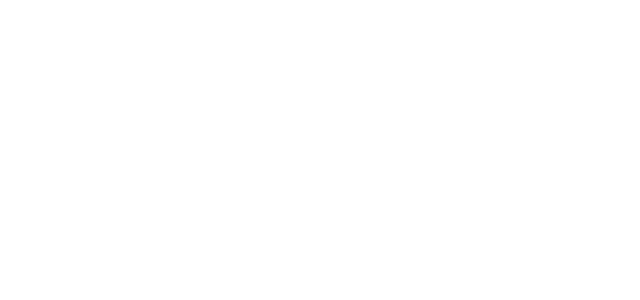
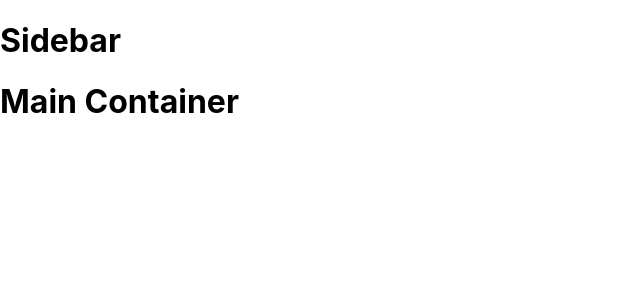
Before and after one commit to nilankh/slack-clone, a React (Create React App) app: page /slack in a window 1280 px wide. Shown: the top 300 px of the page, without its empty margins (0-640 px from the left). Built offline with nearby package versions, Linux system fonts and the light colour scheme.

Commit message:
Add sidebar, MainContainer, slack component

```diff
--- a/src/components/App.js
+++ b/src/components/App.js
@@ -1,6 +1,7 @@
 import React, { Component } from 'react';
 import { Switch, Route } from 'react-router-dom';
-import SignIn from './SignIn';
+import { SignIn, MainContainer, Slack } from './index';
+
 
 class App extends Component {
   render() {
@@ -8,6 +9,8 @@
       <div>
         <Switch>
           <Route exact path="/" component={SignIn} />
+          <Route exact path="/main" component={MainContainer} />
+          <Route exact path="/slack" component={Slack} />
         </Switch>
       </div>
     );
--- /dev/null
+++ b/src/components/MainContainer.js
@@ -0,0 +1,13 @@
+import React, { Component } from 'react';
+
+class MainContainer extends Component {
+  render() {
+    return (
+      <div>
+        <h1>Main Container</h1>
+      </div>
+    );
+  }
+}
+
+export default MainContainer;
--- /dev/null
+++ b/src/components/Sidebar.js
@@ -0,0 +1,13 @@
+import React, { Component } from 'react'
+
+class Sidebar extends Component {
+    render() {
+        return (
+            <div>
+                <h1>Sidebar</h1>
+            </div>
+        )
+    }
+}
+
+export default Sidebar
--- /dev/null
+++ b/src/components/Slack.js
@@ -0,0 +1,15 @@
+import React, { Component } from 'react';
+import { Sidebar, MainContainer } from './index';
+
+class Slack extends Component {
+  render() {
+    return (
+      <div>
+        <Sidebar />
+        <MainContainer />
+      </div>
+    );
+  }
+}
+
+export default Slack;
--- a/src/components/index.js
+++ b/src/components/index.js
@@ -1,6 +1,7 @@
-import App from './App'
-import Signin from './Signin'
-export {
-    App,
-    Signin
-}
+import App from './App';
+import SignIn from './SignIn';
+import Sidebar from './Sidebar';
+import Slack from './Slack';
+import MainContainer from './MainContainer';
+
+export { App, SignIn, Sidebar, Slack, MainContainer };
```
